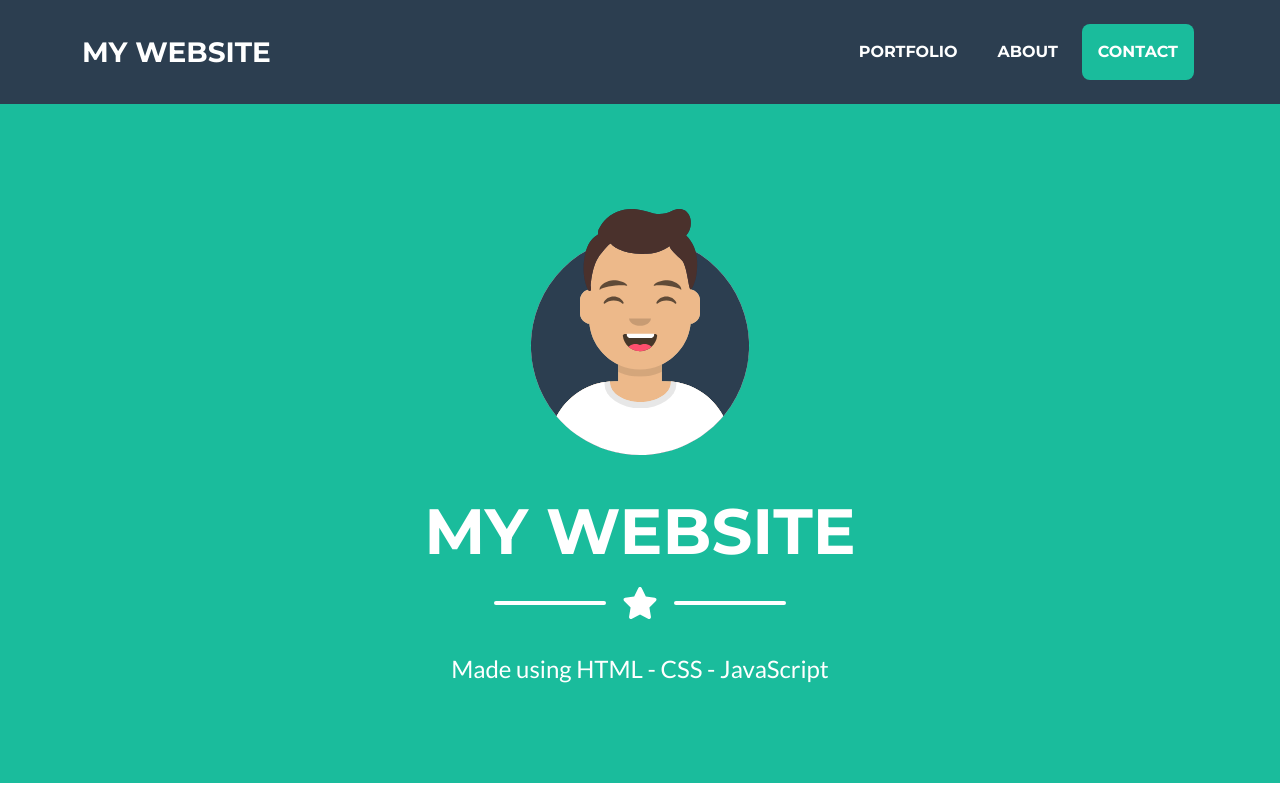
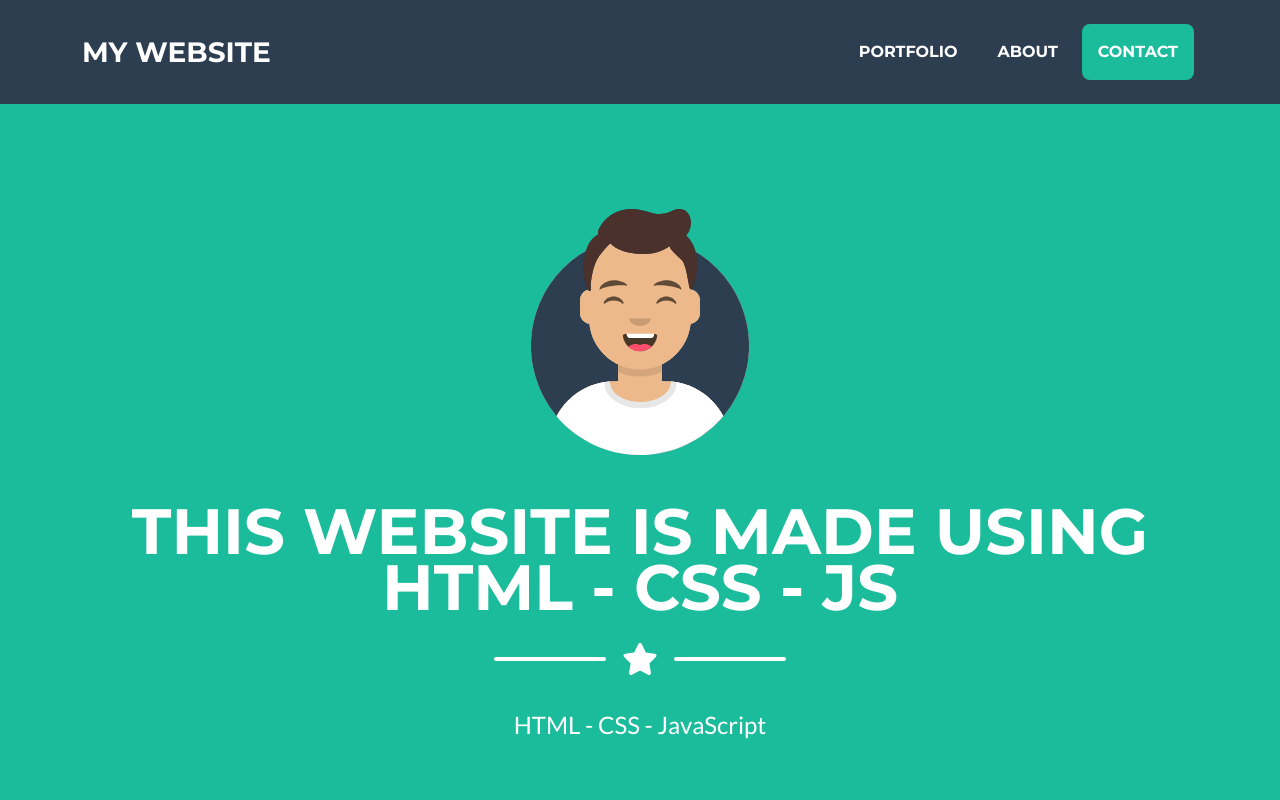
Before and after one commit to Vivek0306/Open_House_CSE, a plain HTML site: page 3_JS/index.html in a window 1280 px wide. Shown: the top 800 px of the page. Drawn offline with nearby package versions, Linux system fonts and the light colour scheme.

Commit message:
Small changes

```diff
--- a/3_JS/index.html
+++ b/3_JS/index.html
@@ -42,7 +42,7 @@
                 <!-- Masthead Avatar Image-->
                 <img class="masthead-avatar mb-5" src="assets/img/avataaars.svg" alt="..." />
                 <!-- Masthead Heading-->
-                <h1 class="masthead-heading text-uppercase mb-0">My Website</h1>
+                <h1 class="masthead-heading text-uppercase mb-0">This website is made using HTML - CSS - JS</h1>
                 <!-- Icon Divider-->
                 <div class="divider-custom divider-light">
                     <div class="divider-custom-line"></div>
@@ -50,7 +50,7 @@
                     <div class="divider-custom-line"></div>
                 </div>
                 <!-- Masthead Subheading-->
-                <p class="masthead-subheading font-weight-light mb-0" >Made using HTML - CSS - JavaScript</p>
+                <p class="masthead-subheading font-weight-light mb-0" >HTML - CSS - JavaScript</p>
             </div>
         </header>
         <!-- Portfolio Section-->
```
Also changed, not shown: 1_HTML/index.html (+2 -2 lines), 2_CSS/index.html (+2 -2 lines).
